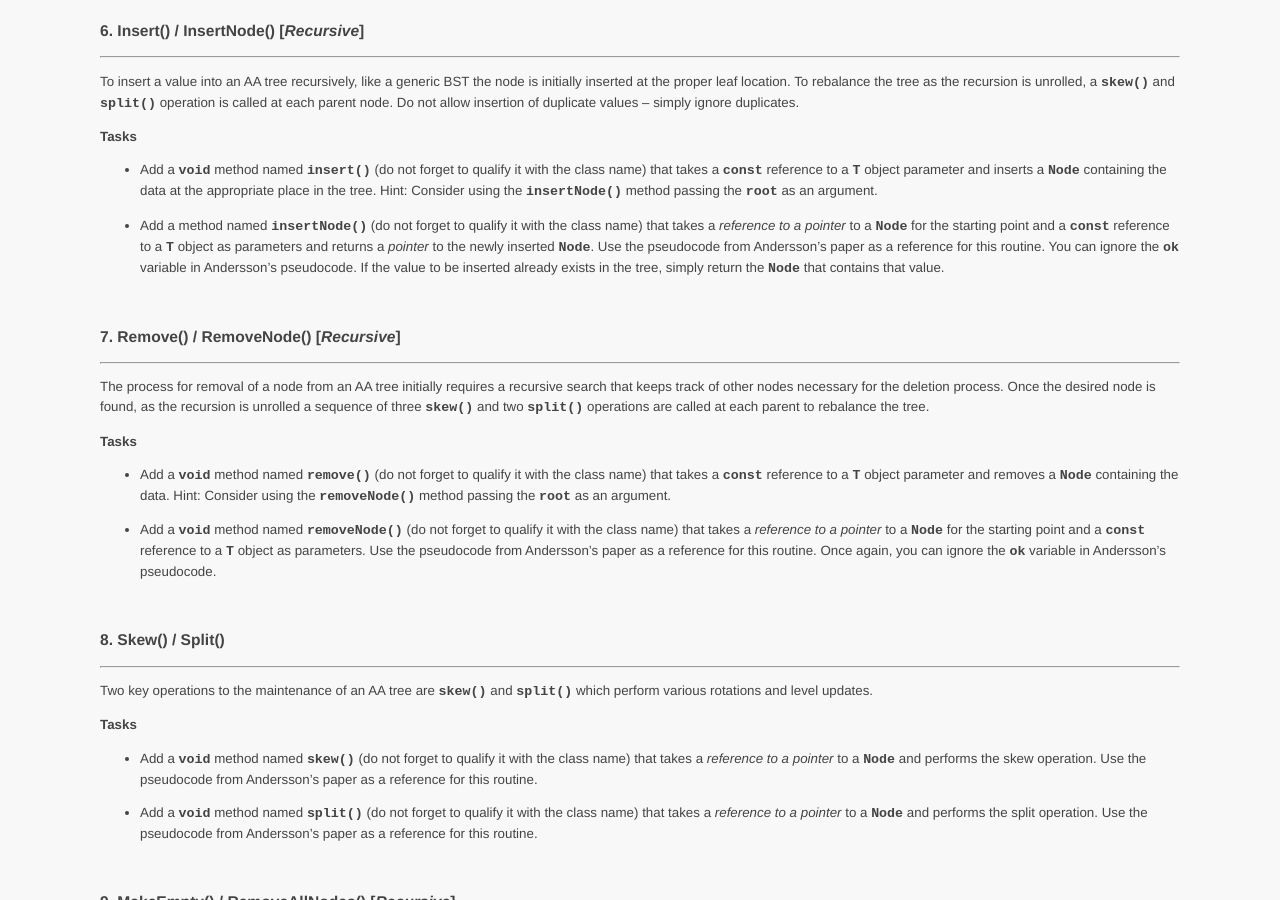
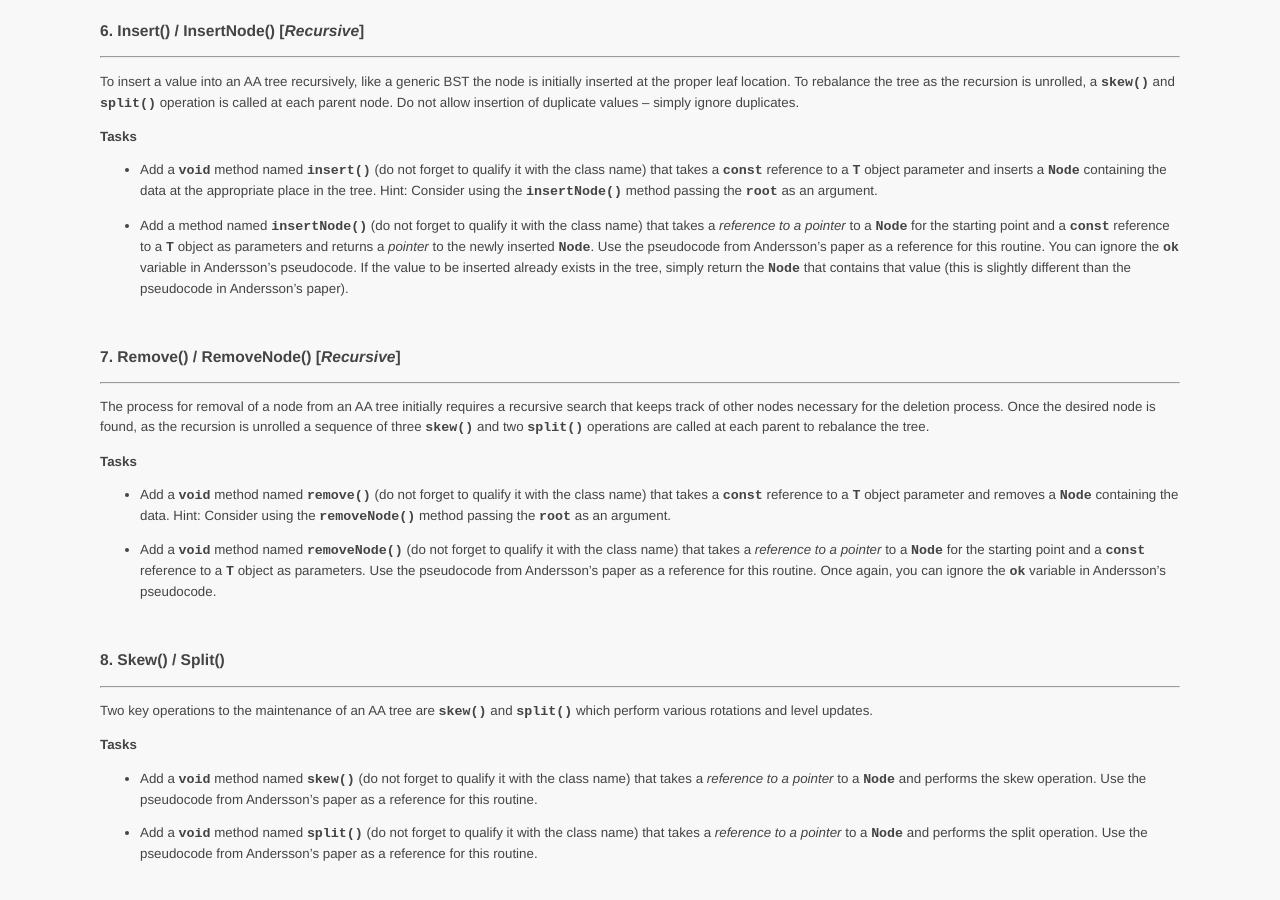
Before and after one commit to ycpcs/cs350-fall2015, a Jekyll site: the page built from assign/assign06.md, in a window 1280 px wide and 900 px high, scrolled down 2950 px. Built offline with Jekyll 4.4.1, drawn with Linux system fonts in a browser that asks for light colours; Markdown is read by kramdown in place of the engine named in the settings.

Commit message:
updated assign06

````diff
--- a/assign/assign06.md
+++ b/assign/assign06.md
@@ -164,7 +164,7 @@ To insert a value into an AA tree recursively, like a generic BST the node is in
 
   * Add a **```void```** method named **```insert()```** (do not forget to qualify it with the class name) that takes a **```const```** reference to a **```T```** object parameter and inserts a **```Node```** containing the data at the appropriate place in the tree. Hint: Consider using the **```insertNode()```** method passing the **```root```** as an argument.
 
-  * Add a method named **```insertNode()```** (do not forget to qualify it with the class name) that takes a *reference to a pointer* to a **```Node```** for the starting point and a **```const```** reference to a **```T```** object as parameters and returns a *pointer* to the newly inserted **```Node```**. Use the pseudocode from Andersson's paper as a reference for this routine.  You can ignore the **```ok```** variable in Andersson's pseudocode.  If the value to be inserted already exists in the tree, simply return the **```Node```** that contains that value.
+  * Add a method named **```insertNode()```** (do not forget to qualify it with the class name) that takes a *reference to a pointer* to a **```Node```** for the starting point and a **```const```** reference to a **```T```** object as parameters and returns a *pointer* to the newly inserted **```Node```**. Use the pseudocode from Andersson's paper as a reference for this routine.  You can ignore the **```ok```** variable in Andersson's pseudocode.  If the value to be inserted already exists in the tree, simply return the **```Node```** that contains that value (this is slightly different than the pseudocode in Andersson's paper).
 
 
 
````
